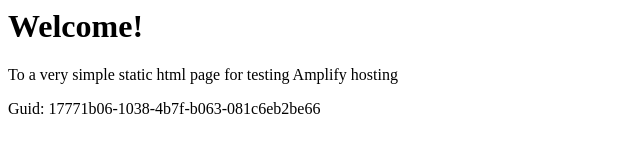
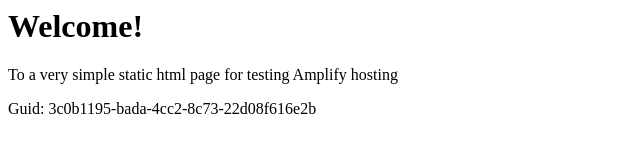
Before and after one commit to aws-aemilia-pdx/Github-PR-Commit-Integration-Test-DoNotTouch-GitHubWebhookCanaryTest-v1-beta-us-west-2, a website: page src/index.html in a window 1280 px wide. Shown: the full height of the page, 0-640 px from the left. Drawn offline with Linux system fonts and the light colour scheme.

Commit message:
commit from integ tests

```diff
--- a/src/index.html
+++ b/src/index.html
@@ -12,6 +12,6 @@
 <body>
     <h1>Welcome!</h1>
     <p>To a very simple static html page for testing Amplify hosting</p>
-    <p>Guid: 17771b06-1038-4b7f-b063-081c6eb2be66</p></body>
+    <p>Guid: 3c0b1195-bada-4cc2-8c73-22d08f616e2b</p></body>
 
 </html>
```
